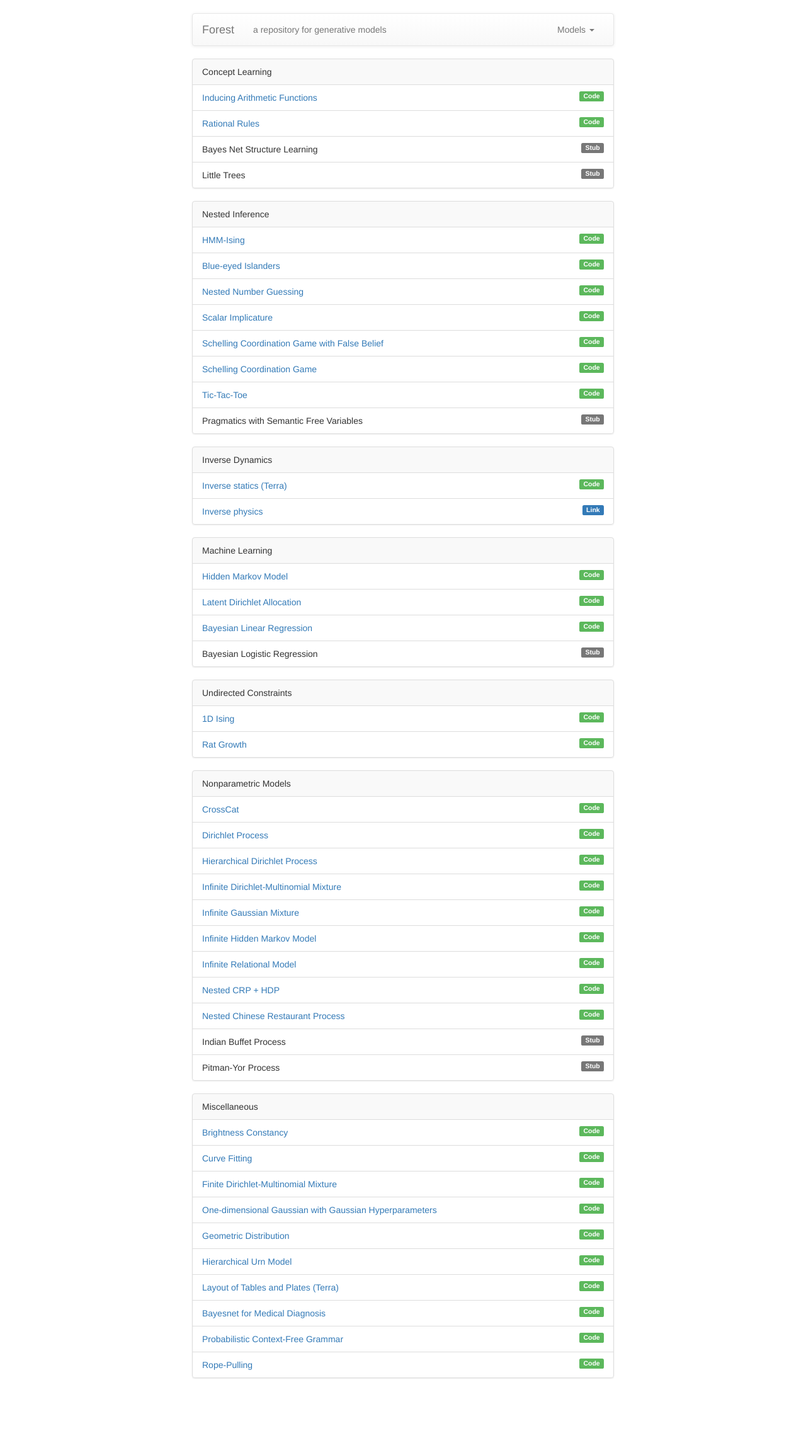
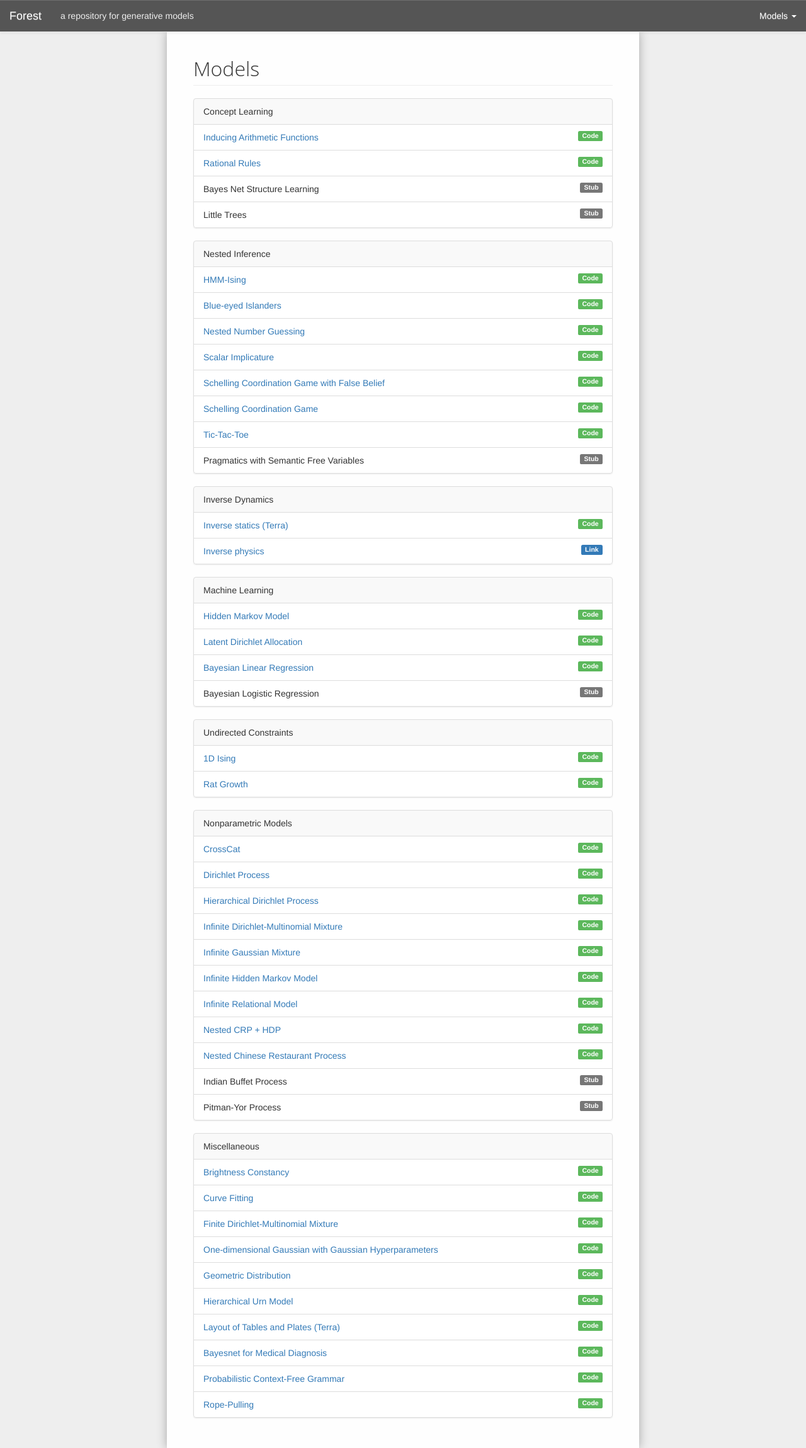
Before and after one commit to forestdb/forestdb.org, a Jekyll site: the page built from index.md, in a window 1280 px wide. Shown: the whole page at 63% size. Built offline with Jekyll 4.4.1, drawn with Linux system fonts in a browser that asks for light colours; nearby versions of some CDN libraries; before the commit the page ends 2208 px from its top, so only the background shows below that.

Commit message:
Improve layout

```diff
--- a/_layouts/default.html
+++ b/_layouts/default.html
@@ -29,9 +29,7 @@
   </head>
   <body>
 
-    <div class="container">
-
-    <nav class="navbar navbar-default" role="navigation">
+    <div class="navbar navbar-default navbar-static-top" role="navigation">
       <div class="container-fluid">
         <!-- Brand and toggle get grouped for better mobile display -->
         <div class="navbar-header">
@@ -62,7 +60,9 @@
           </ul>
         </div><!-- /.navbar-collapse -->
       </div><!-- /.container-fluid -->
-    </nav>
+    </div>
+
+    <div class="container">
 
     {{ content }}
 
--- a/assets/css/custom.css
+++ b/assets/css/custom.css
@@ -1,12 +1,54 @@
-body {
-    padding-top: 1.5em;
-}
-
 ul p {
    margin-bottom: 0.3em;
    margin-top: 0.3em;
 }
 
 body div.container {
-   max-width: 700px;
+   max-width: 750px;
 }
+
+.navbar {
+   margin-bottom: 0;
+}
+
+div.page-header h1 {
+   font-family: "Open Sans", "Helvetica Neue", Helvetica, Arial, sans-serif !important;
+   font-weight: 300;
+   line-height: 1.1;
+   font-size: 32px;
+   margin-bottom: 0;
+}
+
+body div.container {
+   background-color: #fefefe;
+   box-shadow: 0 0 15px rgba(0, 0, 0, .3);
+   padding-left: 3em;
+   padding-right: 3em;
+   padding-bottom: 2em;
+}
+
+body {
+   background-color: #eee
+}
+
+.navbar {
+   box-shadow: inset 0 1px 0 rgba(255,255,255,.15),0 1px 5px rgba(0,0,0,.075);
+   background-color: #555;
+   background-image: none;
+}
+
+.navbar a.navbar-brand {
+   color: #fff;
+}
+
+.navbar a.navbar-brand:hover {
+   color: #fff;
+}
+
+.navbar p.navbar-text {
+   color: #eee;
+}
+
+.navbar li.dropdown a.dropdown-toggle {
+   color: #fff
+}
--- a/index.md
+++ b/index.md
@@ -5,7 +5,9 @@ all-model-statuses: [code, link, stub]
 all-model-categories: [Concept Learning, Nested Inference, Inverse Dynamics, Machine Learning, Undirected Constraints, Nonparametric Models, Miscellaneous]
 ---
 
-
+<div class="page-header">
+  <h1>Models<br /></h1>
+</div>
 
   {% for category in page.all-model-categories %}
 
```
